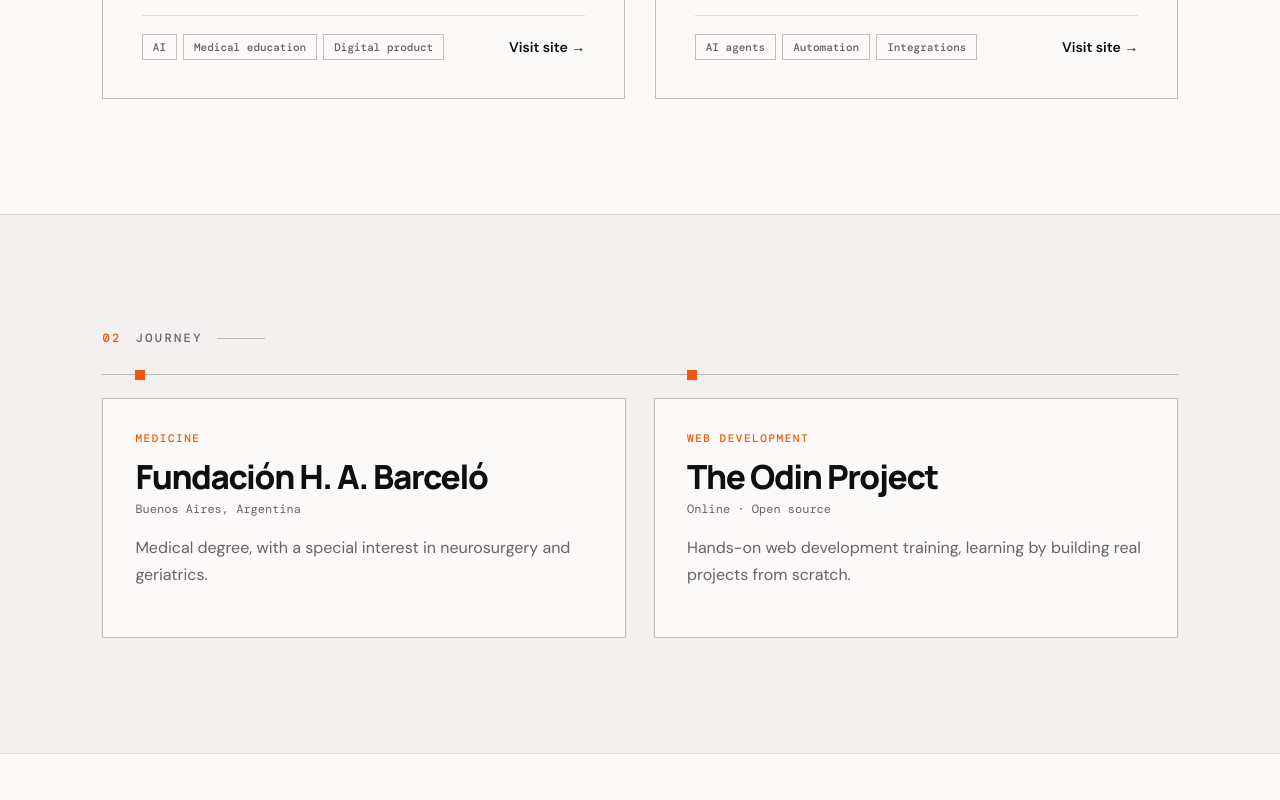
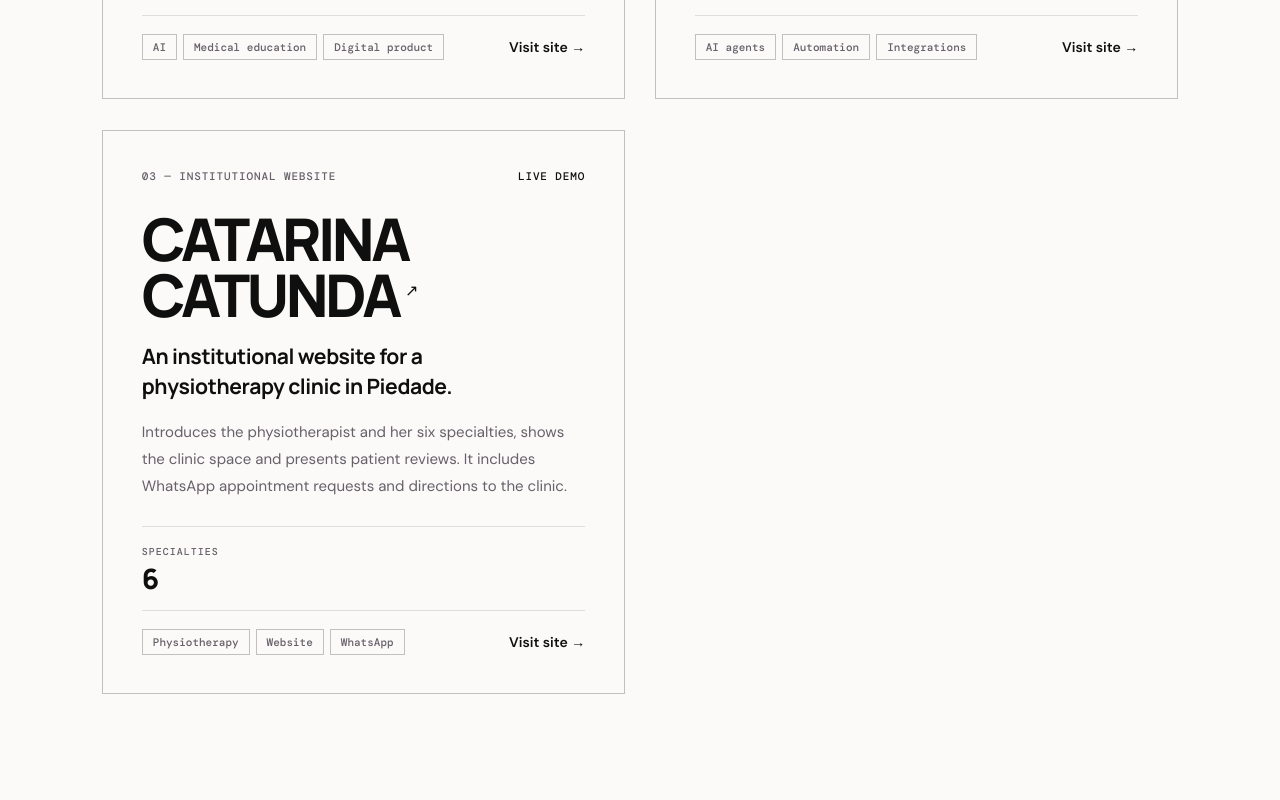
Before and after one commit to bylunadev/bylunadev.github.io, a Next.js app: page / in a window 1280 px wide. Shown: the part 1420-2220 px from the top of the page. Built offline with nearby package versions, Linux system fonts and the light colour scheme; no server answers.

Commit message:
Add physiotherapy clinic website case study

```diff
--- a/app/page.tsx
+++ b/app/page.tsx
@@ -43,6 +43,13 @@ const copy = {
         stats: [['4', 'linhas de produto'], ['AR · BR', 'atuação']],
         tags: ['Agentes de IA', 'Automação', 'Integrações'],
       },
+      {
+        name: 'CATARINA CATUNDA', url: 'https://clinicacatarinacatunda.floot.app/', host: 'Demonstração online', role: 'Site institucional',
+        tagline: 'Site institucional para uma clínica de fisioterapia em Piedade.',
+        description: 'Apresenta a fisioterapeuta e suas seis especialidades, mostra o espaço da clínica e reúne avaliações de pacientes. Inclui contato por WhatsApp para agendamento e orientações para chegar.',
+        stats: [['6', 'especialidades']],
+        tags: ['Fisioterapia', 'Site institucional', 'WhatsApp'],
+      },
     ] as Project[],
     path: 'TRAJETÓRIA',
     steps: [
@@ -87,6 +94,13 @@ const copy = {
         stats: [['4', 'líneas de producto'], ['AR · BR', 'presencia']],
         tags: ['Agentes de IA', 'Automatización', 'Integraciones'],
       },
+      {
+        name: 'CATARINA CATUNDA', url: 'https://clinicacatarinacatunda.floot.app/', host: 'Demo online', role: 'Sitio institucional',
+        tagline: 'Sitio institucional para una clínica de fisioterapia en Piedade.',
+        description: 'Presenta a la fisioterapeuta y sus seis especialidades, muestra el espacio de atención y reúne reseñas de pacientes. Incluye contacto por WhatsApp para solicitar turnos e indicaciones para llegar.',
+        stats: [['6', 'especialidades']],
+        tags: ['Fisioterapia', 'Sitio institucional', 'WhatsApp'],
+      },
     ] as Project[],
     path: 'TRAYECTORIA',
     steps: [
@@ -130,6 +144,13 @@ const copy = {
         description: 'REPLAB builds WhatsApp AI assistants, automations and custom integrations for clinics, shops and logistics teams. The work starts by understanding the operation and where technology can reduce friction.',
         stats: [['4', 'product lines'], ['AR · BR', 'markets']],
         tags: ['AI agents', 'Automation', 'Integrations'],
+      },
+      {
+        name: 'CATARINA CATUNDA', url: 'https://clinicacatarinacatunda.floot.app/', host: 'Live demo', role: 'Institutional website',
+        tagline: 'An institutional website for a physiotherapy clinic in Piedade.',
+        description: 'Introduces the physiotherapist and her six specialties, shows the clinic space and presents patient reviews. It includes WhatsApp appointment requests and directions to the clinic.',
+        stats: [['6', 'specialties']],
+        tags: ['Physiotherapy', 'Website', 'WhatsApp'],
       },
     ] as Project[],
     path: 'JOURNEY',
```
